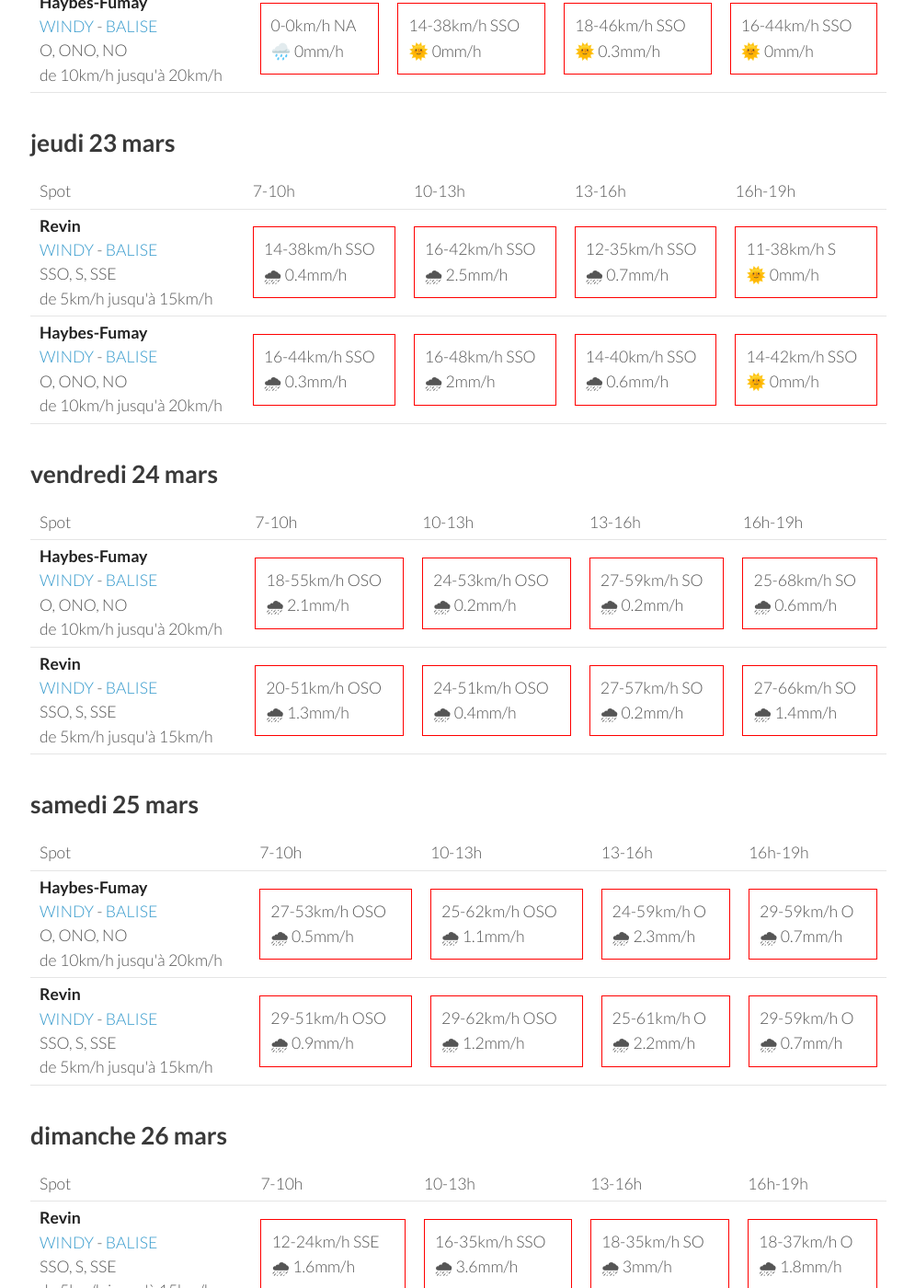
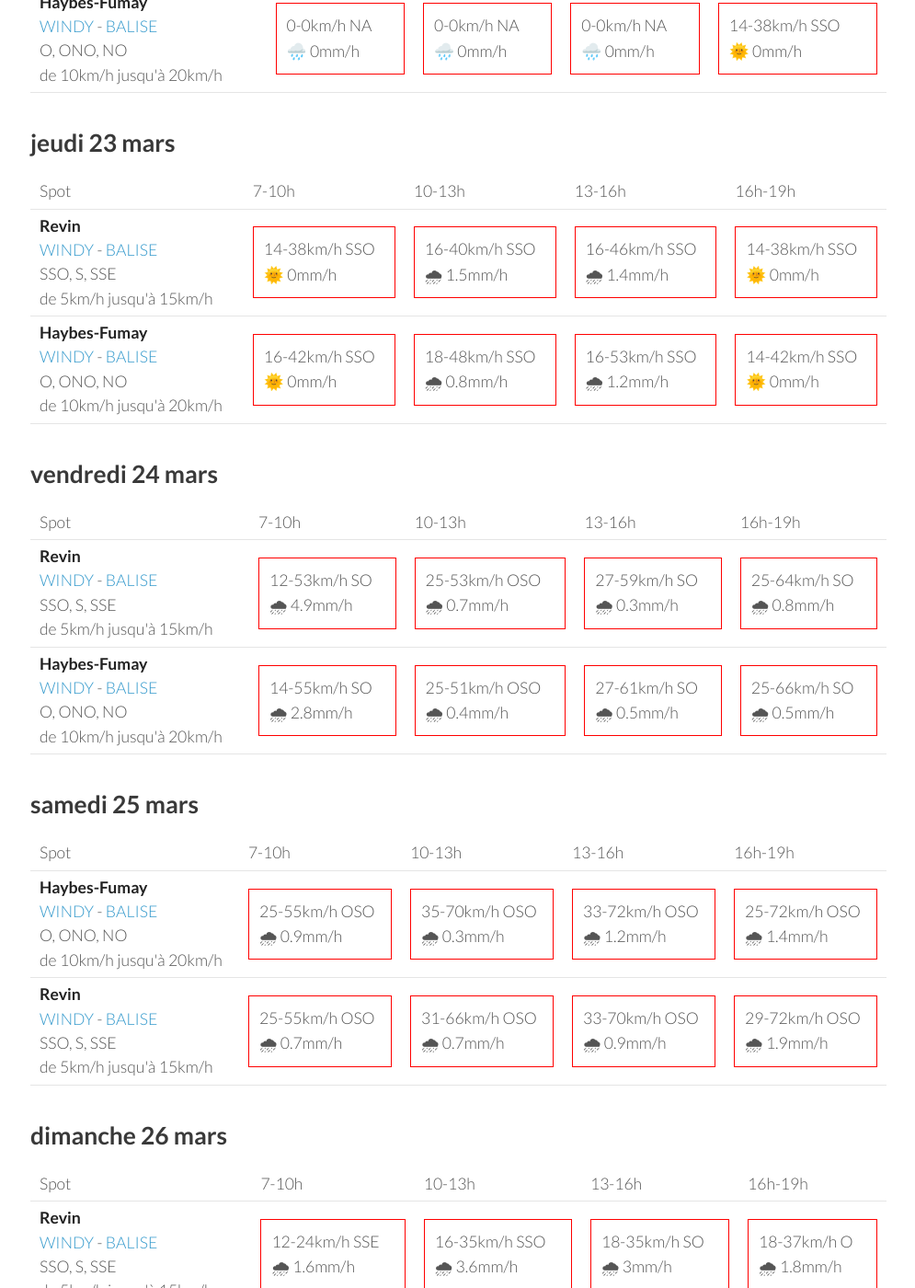
Before and after one commit to parapente-dans-le-nord/parapente-dans-le-nord.github.io, a Jekyll site: the page built from ardennes.markdown, in a window 1280 px wide and 1400 px high, scrolled down 499 px. Shown: the whole window at 92% size, without its empty margins (25-1020 px from the left). Built offline with Jekyll 4.4.1, drawn with Linux system fonts in a browser that asks for light colours; some of the changed text lies outside the part shown.

Commit message:
update index.markdown

```diff
--- a/ardennes.markdown
+++ b/ardennes.markdown
@@ -25,18 +25,18 @@ page mise à jour le mercredi 22 mars 13:10
         <td><strong>Revin</strong><br><a href="https://windy.com/49.948/4.625?49.543,4.625,8">WINDY</a> - <span class=""><a href="http://www.balisemeteo.com/balise.php?idBalise=5019">BALISE</a> </span><br> <span class="vent-favorable">SSO, S, SSE</span><br><span class="force-vent">de 5km/h jusqu'à 15km/h</span> </td>
 
             <td><div class="not-flyable"><p>0-0km/h NA</p><p>🌧️ 0mm/h</p></div></td>
-            <td><div class="not-flyable"><p>12-38km/h SSO</p><p>🌞 0mm/h</p></div></td>
-            <td><div class="not-flyable"><p>18-44km/h SSO</p><p>🌞 0.6mm/h</p></div></td>
-            <td><div class="not-flyable"><p>16-42km/h SSO</p><p>🌞 0mm/h</p></div></td>
+            <td><div class="not-flyable"><p>0-0km/h NA</p><p>🌧️ 0mm/h</p></div></td>
+            <td><div class="not-flyable"><p>0-0km/h NA</p><p>🌧️ 0mm/h</p></div></td>
+            <td><div class="not-flyable"><p>16-42km/h SSO</p><p>🌧 0.2mm/h</p></div></td>
 
     </tr>
 <tr>
         <td><strong>Haybes-Fumay</strong><br><a href="https://windy.com/49.998/4.715?49.913,4.738,10">WINDY</a> - <span class=""><a href="http://www.balisemeteo.com/balise.php?idBalise=104">BALISE</a> </span><br> <span class="vent-favorable">O, ONO, NO</span><br><span class="force-vent">de 10km/h jusqu'à 20km/h</span> </td>
 
             <td><div class="not-flyable"><p>0-0km/h NA</p><p>🌧️ 0mm/h</p></div></td>
+            <td><div class="not-flyable"><p>0-0km/h NA</p><p>🌧️ 0mm/h</p></div></td>
+            <td><div class="not-flyable"><p>0-0km/h NA</p><p>🌧️ 0mm/h</p></div></td>
             <td><div class="not-flyable"><p>14-38km/h SSO</p><p>🌞 0mm/h</p></div></td>
-            <td><div class="not-flyable"><p>18-46km/h SSO</p><p>🌞 0.3mm/h</p></div></td>
-            <td><div class="not-flyable"><p>16-44km/h SSO</p><p>🌞 0mm/h</p></div></td>
 
     </tr>
 
@@ -58,19 +58,19 @@ page mise à jour le mercredi 22 mars 13:10
 <tr>
         <td><strong>Revin</strong><br><a href="https://windy.com/49.948/4.625?49.543,4.625,8">WINDY</a> - <span class=""><a href="http://www.balisemeteo.com/balise.php?idBalise=5019">BALISE</a> </span><br> <span class="vent-favorable">SSO, S, SSE</span><br><span class="force-vent">de 5km/h jusqu'à 15km/h</span> </td>
 
-            <td><div class="not-flyable"><p>14-38km/h SSO</p><p>🌧 0.4mm/h</p></div></td>
-            <td><div class="not-flyable"><p>16-42km/h SSO</p><p>🌧 2.5mm/h</p></div></td>
-            <td><div class="not-flyable"><p>12-35km/h SSO</p><p>🌧 0.7mm/h</p></div></td>
-            <td><div class="not-flyable"><p>11-38km/h S</p><p>🌞 0mm/h</p></div></td>
+            <td><div class="not-flyable"><p>14-38km/h SSO</p><p>🌞 0mm/h</p></div></td>
+            <td><div class="not-flyable"><p>16-40km/h SSO</p><p>🌧 1.5mm/h</p></div></td>
+            <td><div class="not-flyable"><p>16-46km/h SSO</p><p>🌧 1.4mm/h</p></div></td>
+            <td><div class="not-flyable"><p>14-38km/h SSO</p><p>🌞 0mm/h</p></div></td>
 
 
     </tr>
 <tr>
         <td><strong>Haybes-Fumay</strong><br><a href="https://windy.com/49.998/4.715?49.913,4.738,10">WINDY</a> - <span class=""><a href="http://www.balisemeteo.com/balise.php?idBalise=104">BALISE</a> </span><br> <span class="vent-favorable">O, ONO, NO</span><br><span class="force-vent">de 10km/h jusqu'à 20km/h</span> </td>
 
-            <td><div class="not-flyable"><p>16-44km/h SSO</p><p>🌧 0.3mm/h</p></div></td>
-            <td><div class="not-flyable"><p>16-48km/h SSO</p><p>🌧 2mm/h</p></div></td>
-            <td><div class="not-flyable"><p>14-40km/h SSO</p><p>🌧 0.6mm/h</p></div></td>
+            <td><div class="not-flyable"><p>16-42km/h SSO</p><p>🌞 0mm/h</p></div></td>
+            <td><div class="not-flyable"><p>18-48km/h SSO</p><p>🌧 0.8mm/h</p></div></td>
+            <td><div class="not-flyable"><p>16-53km/h SSO</p><p>🌧 1.2mm/h</p></div></td>
             <td><div class="not-flyable"><p>14-42km/h SSO</p><p>🌞 0mm/h</p></div></td>
 
 
@@ -92,22 +92,22 @@ page mise à jour le mercredi 22 mars 13:10
       <td>16h-19h</td>
     </tr>
 <tr>
-        <td><strong>Haybes-Fumay</strong><br><a href="https://windy.com/49.998/4.715?49.913,4.738,10">WINDY</a> - <span class=""><a href="http://www.balisemeteo.com/balise.php?idBalise=104">BALISE</a> </span><br> <span class="vent-favorable">O, ONO, NO</span><br><span class="force-vent">de 10km/h jusqu'à 20km/h</span> </td>
+        <td><strong>Revin</strong><br><a href="https://windy.com/49.948/4.625?49.543,4.625,8">WINDY</a> - <span class=""><a href="http://www.balisemeteo.com/balise.php?idBalise=5019">BALISE</a> </span><br> <span class="vent-favorable">SSO, S, SSE</span><br><span class="force-vent">de 5km/h jusqu'à 15km/h</span> </td>
 
-            <td><div class="not-flyable"><p>18-55km/h OSO</p><p>🌧 2.1mm/h</p></div></td>
-            <td><div class="not-flyable"><p>24-53km/h OSO</p><p>🌧 0.2mm/h</p></div></td>
-            <td><div class="not-flyable"><p>27-59km/h SO</p><p>🌧 0.2mm/h</p></div></td>
-            <td><div class="not-flyable"><p>25-68km/h SO</p><p>🌧 0.6mm/h</p></div></td>
+            <td><div class="not-flyable"><p>12-53km/h SO</p><p>🌧 4.9mm/h</p></div></td>
+            <td><div class="not-flyable"><p>25-53km/h OSO</p><p>🌧 0.7mm/h</p></div></td>
+            <td><div class="not-flyable"><p>27-59km/h SO</p><p>🌧 0.3mm/h</p></div></td>
+            <td><div class="not-flyable"><p>25-64km/h SO</p><p>🌧 0.8mm/h</p></div></td>
 
 
     </tr>
 <tr>
-        <td><strong>Revin</strong><br><a href="https://windy.com/49.948/4.625?49.543,4.625,8">WINDY</a> - <span class=""><a href="http://www.balisemeteo.com/balise.php?idBalise=5019">BALISE</a> </span><br> <span class="vent-favorable">SSO, S, SSE</span><br><span class="force-vent">de 5km/h jusqu'à 15km/h</span> </td>
+        <td><strong>Haybes-Fumay</strong><br><a href="https://windy.com/49.998/4.715?49.913,4.738,10">WINDY</a> - <span class=""><a href="http://www.balisemeteo.com/balise.php?idBalise=104">BALISE</a> </span><br> <span class="vent-favorable">O, ONO, NO</span><br><span class="force-vent">de 10km/h jusqu'à 20km/h</span> </td>
 
-            <td><div class="not-flyable"><p>20-51km/h OSO</p><p>🌧 1.3mm/h</p></div></td>
-            <td><div class="not-flyable"><p>24-51km/h OSO</p><p>🌧 0.4mm/h</p></div></td>
-            <td><div class="not-flyable"><p>27-57km/h SO</p><p>🌧 0.2mm/h</p></div></td>
-            <td><div class="not-flyable"><p>27-66km/h SO</p><p>🌧 1.4mm/h</p></div></td>
+            <td><div class="not-flyable"><p>14-55km/h SO</p><p>🌧 2.8mm/h</p></div></td>
+            <td><div class="not-flyable"><p>25-51km/h OSO</p><p>🌧 0.4mm/h</p></div></td>
+            <td><div class="not-flyable"><p>27-61km/h SO</p><p>🌧 0.5mm/h</p></div></td>
+            <td><div class="not-flyable"><p>25-66km/h SO</p><p>🌧 0.5mm/h</p></div></td>
 
 
     </tr>
@@ -130,20 +130,20 @@ page mise à jour le mercredi 22 mars 13:10
 <tr>
         <td><strong>Haybes-Fumay</strong><br><a href="https://windy.com/49.998/4.715?49.913,4.738,10">WINDY</a> - <span class=""><a href="http://www.balisemeteo.com/balise.php?idBalise=104">BALISE</a> </span><br> <span class="vent-favorable">O, ONO, NO</span><br><span class="force-vent">de 10km/h jusqu'à 20km/h</span> </td>
 
-            <td><div class="not-flyable"><p>27-53km/h OSO</p><p>🌧 0.5mm/h</p></div></td>
-            <td><div class="not-flyable"><p>25-62km/h OSO</p><p>🌧 1.1mm/h</p></div></td>
-            <td><div class="not-flyable"><p>24-59km/h O</p><p>🌧 2.3mm/h</p></div></td>
-            <td><div class="not-flyable"><p>29-59km/h O</p><p>🌧 0.7mm/h</p></div></td>
+            <td><div class="not-flyable"><p>25-55km/h OSO</p><p>🌧 0.9mm/h</p></div></td>
+            <td><div class="not-flyable"><p>35-70km/h OSO</p><p>🌧 0.3mm/h</p></div></td>
+            <td><div class="not-flyable"><p>33-72km/h OSO</p><p>🌧 1.2mm/h</p></div></td>
+            <td><div class="not-flyable"><p>25-72km/h OSO</p><p>🌧 1.4mm/h</p></div></td>
 
 
     </tr>
 <tr>
         <td><strong>Revin</strong><br><a href="https://windy.com/49.948/4.625?49.543,4.625,8">WINDY</a> - <span class=""><a href="http://www.balisemeteo.com/balise.php?idBalise=5019">BALISE</a> </span><br> <span class="vent-favorable">SSO, S, SSE</span><br><span class="force-vent">de 5km/h jusqu'à 15km/h</span> </td>
 
-            <td><div class="not-flyable"><p>29-51km/h OSO</p><p>🌧 0.9mm/h</p></div></td>
-            <td><div class="not-flyable"><p>29-62km/h OSO</p><p>🌧 1.2mm/h</p></div></td>
-            <td><div class="not-flyable"><p>25-61km/h O</p><p>🌧 2.2mm/h</p></div></td>
-            <td><div class="not-flyable"><p>29-59km/h O</p><p>🌧 0.7mm/h</p></div></td>
+            <td><div class="not-flyable"><p>25-55km/h OSO</p><p>🌧 0.7mm/h</p></div></td>
+            <td><div class="not-flyable"><p>31-66km/h OSO</p><p>🌧 0.7mm/h</p></div></td>
+            <td><div class="not-flyable"><p>33-70km/h OSO</p><p>🌧 0.9mm/h</p></div></td>
+            <td><div class="not-flyable"><p>29-72km/h OSO</p><p>🌧 1.9mm/h</p></div></td>
 
 
     </tr>
```
Also changed, not shown: other parts of ardennes.markdown (+1 -1 lines).
